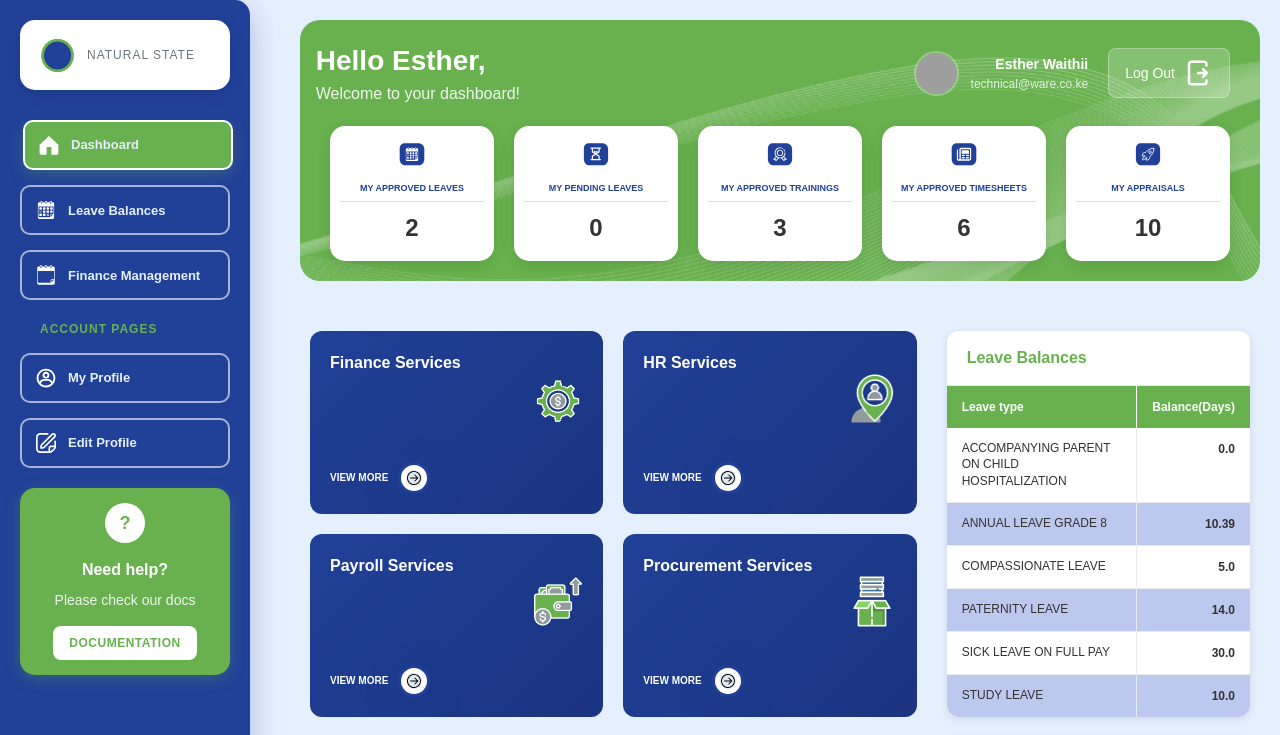
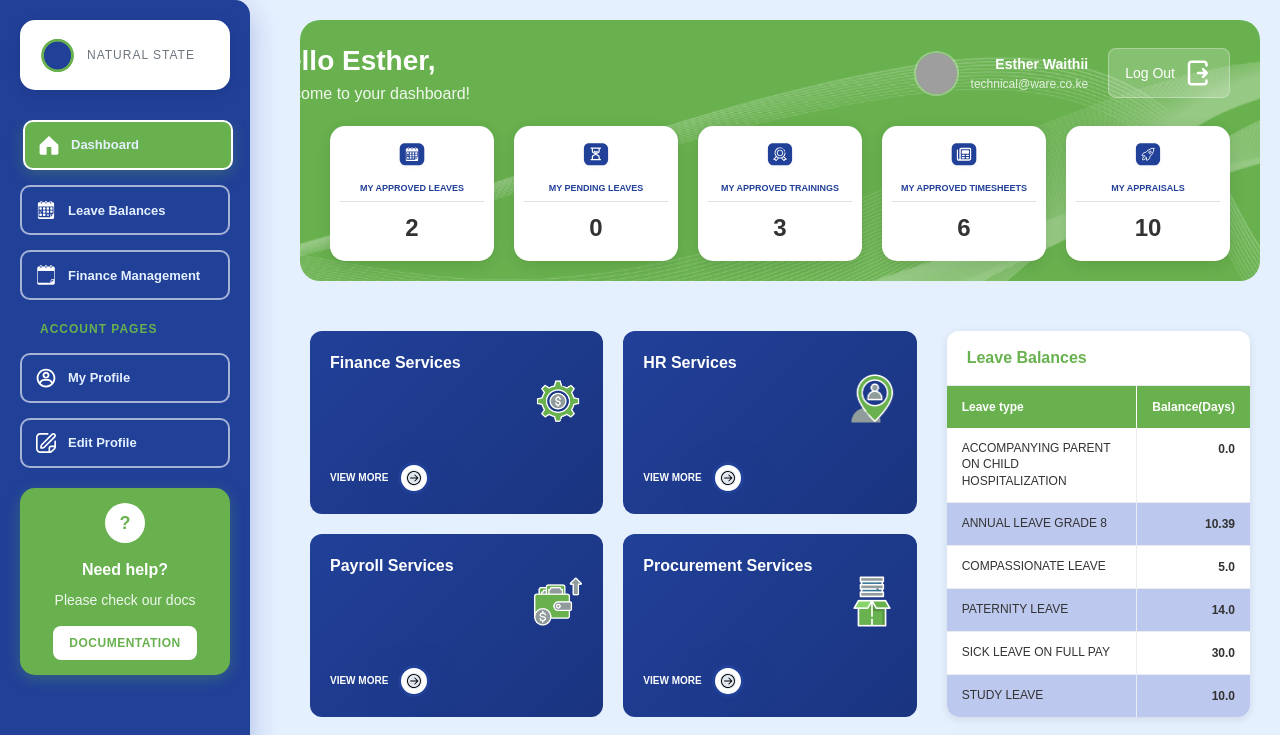
Before and after one commit to calebkg/UI, an Angular app: page /dashboard in a window 1280 px wide. Shown: the top 735 px of the page. Built offline with nearby package versions, Linux system fonts and the light colour scheme; grey boxes are pictures that could not be loaded.

Commit message:
Updated header.component.scss

```diff
--- a/src/app/components/shared/header/header.component.scss
+++ b/src/app/components/shared/header/header.component.scss
@@ -55,14 +55,14 @@
 .header-text h1 {
   font-size: 28px;
   font-weight: 600;
-  margin-left: -300px;
+  margin-left: -350px;
 }
 
 .subtitle {
   font-size: 16px;
   font-weight: 400;
   opacity: 0.9;
-  margin-left: -300px;
+  margin-left: -350px;
 }
 
 .user-section {
```
